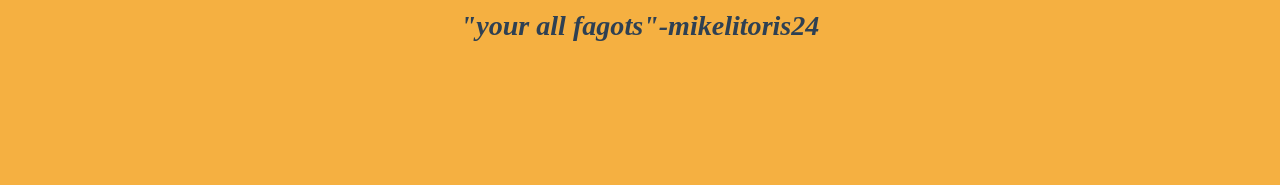
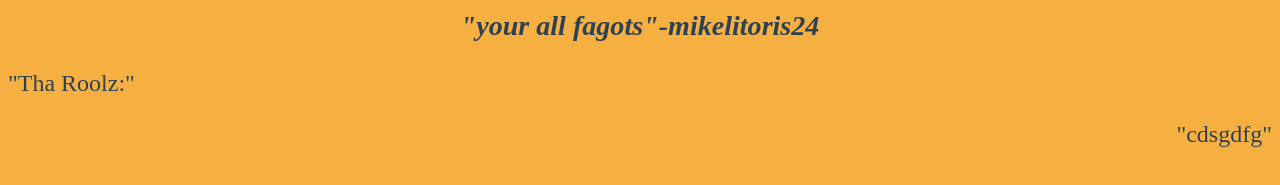
Before and after one commit to thesentientpootis/thesentientpootis.github.io, a plain HTML site: page index.html in a window 1280 px wide. Shown: the part 121-306 px from the top of the page. Drawn offline with Linux system fonts and the light colour scheme.

Commit message:
Update index.html

```diff
--- a/index.html
+++ b/index.html
@@ -17,7 +17,8 @@ img.one {
 </head>
 <body>
 <img class="one" src="https://i.imgur.com/93po33w.png">
-    <center><h1><b><font size="+2" Welcome to b e r b's TF2 Server! </font></b></h1></center>
+<center><h1><b><font size="+2" Welcome to b e r b's TF2 Server! </font></b></h1></center>
 <center><h3><i> "your all fagots"-mikelitoris24 </i></h3></center>
+<p align="left">"Tha Roolz:"</p> <p align="right">"cdsgdfg"</p>
 </body>
 </html>
```
